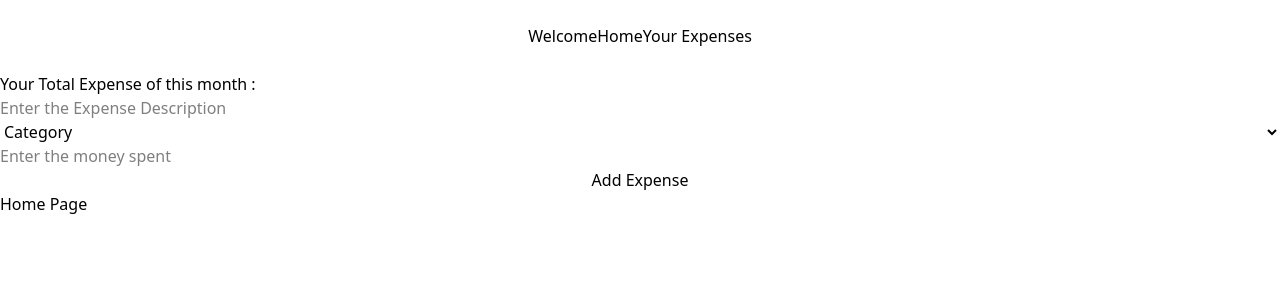
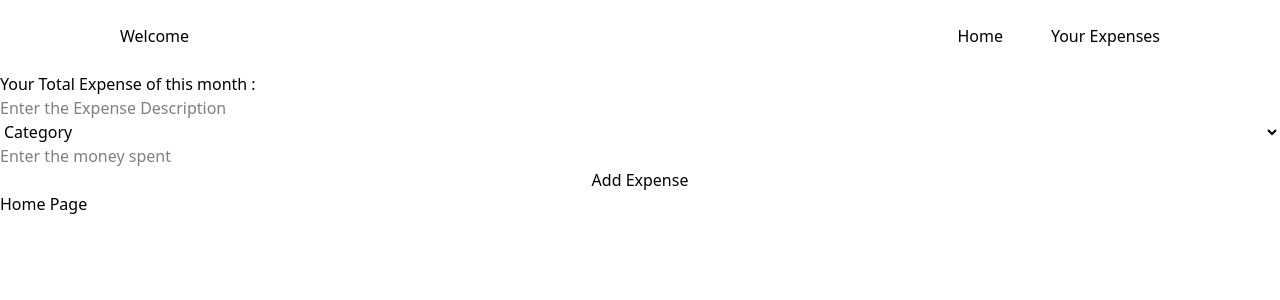
Before and after one commit to aaditya1404/expense-tracker, a Next.js app: page / in a window 1280 px wide. Shown: the top 300 px of the page. Built offline with nearby package versions, Linux system fonts and the light colour scheme.

Commit message:
Style Navbar

```diff
--- a/components/Navbar.tsx
+++ b/components/Navbar.tsx
@@ -3,12 +3,14 @@ import React from 'react'
 
 const Navbar = () => {
     return (
-        <nav className='w-full h-18 flex items-center justify-center'>
+        <nav className='w-full h-18 flex items-center justify-between px-10 lg:px-30'>
             <h1>Welcome</h1>
-            <Link href={"/"}>Home</Link>
-            <Link href={"/yourexpenses"}>Your Expenses</Link>
+            <div className='flex items-center justify-center gap-4 lg:gap-12'>
+                <Link href={"/"}>Home</Link>
+                <Link href={"/yourexpenses"}>Your Expenses</Link>
+            </div>
         </nav>
     )
 }
 
-export default Navbar
+export default Navbar;
```
